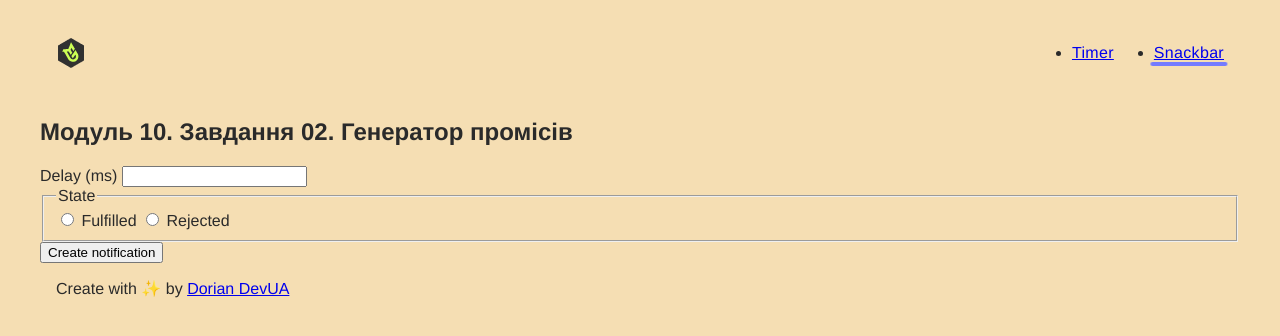
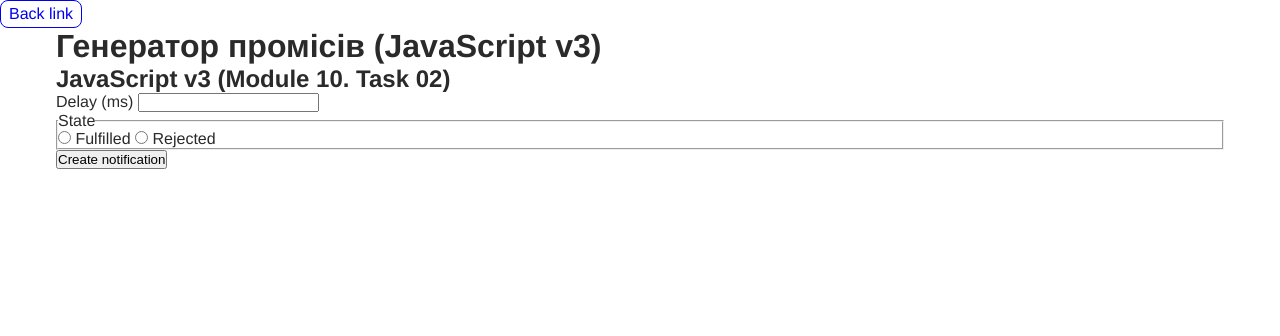
Before and after one commit to DorianDevUA/goit-js-v3-hw-10, a plain HTML site: page 02-snackbar.html in a window 1280 px wide. Drawn offline with Linux system fonts and the light colour scheme.

Commit message:
Deploying to gh-pages from @ DorianDevUA/goit-js-v3-hw-10@638203fd97460a5d25e22b1620b7150be059c85b 🚀

```diff
--- a/01-timer.js
+++ b/01-timer.js
@@ -1,2 +1,2 @@
-import"./assets/style-NG-l__dc.js";import{f as p,i as c}from"./assets/vendor-A92OCY9B.js";function y(t){const l=Math.floor(t/864e5),m=Math.floor(t%864e5/36e5),f=Math.floor(t%864e5%36e5/6e4),h=Math.floor(t%864e5%36e5%6e4/1e3);return{days:l,hours:m,minutes:f,seconds:h}}function o(t){return t.toString().padStart(2,"0")}const e={dateTimePicker:document.querySelector("#datetime-picker"),startButton:document.querySelector("button[data-start]"),days:document.querySelector("span[data-days]"),hours:document.querySelector("span[data-hours]"),minutes:document.querySelector("span[data-minutes]"),seconds:document.querySelector("span[data-seconds]")};let r=null,s=null;e.startButton.addEventListener("click",g);a(!1);const T={enableTime:!0,time_24hr:!0,defaultDate:new Date,minuteIncrement:1,onClose(t){if(s=t[0].getTime(),!(Date.now()<s)){c.error({position:"topRight",title:"Hey",message:"Please choose a date in the future"}),a(!1);return}a(!0)}};p(e.dateTimePicker,T);function g(){r||(d(!1),a(!1),r=setInterval(D,1e3))}function S(){clearInterval(r),r=null,d(!0)}function D(){const t=Date.now(),n=s-t;if(n<=0){S(),c.success({position:"topCenter",title:"Achtung",message:"Час вийшов!"});return}k(y(n))}function k({days:t,hours:n,minutes:u,seconds:i}){e.days.textContent=o(t),e.hours.textContent=o(n),e.minutes.textContent=o(u),e.seconds.textContent=o(i)}function a(t){e.startButton.disabled=!t}function d(t){e.dateTimePicker.disabled=!t}
+import"./assets/modulepreload-polyfill-B5Qt9EMX.js";/* empty css                     */import{f as h,i as c}from"./assets/vendor-A92OCY9B.js";const e={dateTimePicker:document.querySelector("#datetime-picker"),startButton:document.querySelector("button[data-start]"),days:document.querySelector("span[data-days]"),hours:document.querySelector("span[data-hours]"),minutes:document.querySelector("span[data-minutes]"),seconds:document.querySelector("span[data-seconds]")};let r=null,s=null;e.startButton.addEventListener("click",T);a(!1);const y={enableTime:!0,time_24hr:!0,defaultDate:new Date,minuteIncrement:1,onClose(t){if(s=t[0].getTime(),!(Date.now()<s)){c.error({position:"topRight",title:"Hey",message:"Please choose a date in the future"}),a(!1);return}a(!0)}};h(e.dateTimePicker,y);function T(){r||(d(!1),a(!1),r=setInterval(S,1e3))}function g(){clearInterval(r),r=null,d(!0)}function S(){const t=Date.now(),n=s-t;if(n<=0){g(),c.success({position:"topCenter",title:"Achtung",message:"Час вийшов!"});return}D(k(n))}function D({days:t,hours:n,minutes:u,seconds:i}){e.days.textContent=o(t),e.hours.textContent=o(n),e.minutes.textContent=o(u),e.seconds.textContent=o(i)}function a(t){e.startButton.disabled=!t}function d(t){e.dateTimePicker.disabled=!t}function k(t){const l=Math.floor(t/864e5),m=Math.floor(t%864e5/36e5),f=Math.floor(t%864e5%36e5/6e4),p=Math.floor(t%864e5%36e5%6e4/1e3);return{days:l,hours:m,minutes:f,seconds:p}}function o(t){return t.toString().padStart(2,"0")}
 //# sourceMappingURL=01-timer.js.map
--- a/02-snackbar.html
+++ b/02-snackbar.html
@@ -6,36 +6,16 @@
     <link rel="icon" type="image/svg+xml" href="/goit-js-v3-hw-10/vite.svg" />
     <title>Task 2: Snackbar</title>
     <script type="module" crossorigin src="/goit-js-v3-hw-10/02-snackbar.js"></script>
-    <link rel="modulepreload" crossorigin href="/goit-js-v3-hw-10/assets/style-NG-l__dc.js">
+    <link rel="modulepreload" crossorigin href="/goit-js-v3-hw-10/assets/modulepreload-polyfill-B5Qt9EMX.js">
     <link rel="modulepreload" crossorigin href="/goit-js-v3-hw-10/assets/vendor-A92OCY9B.js">
-    <link rel="stylesheet" crossorigin href="/goit-js-v3-hw-10/assets/style-B6UUvbJe.css">
     <link rel="stylesheet" crossorigin href="/goit-js-v3-hw-10/assets/vendor-CUZofXIC.css">
+    <link rel="stylesheet" crossorigin href="/goit-js-v3-hw-10/assets/style-C6M_eaoA.css">
   </head>
   <body>
+    <a class="back-link" href="./index.html">Back link</a>
     <div class="container">
-      <header class="header">
-  <div class="container">
-    <nav class="nav">
-      <a class="nav-logo" href="./index.html" aria-label="Site logo">
-        <svg class="nav-logo-icon" width="30" height="30">
-          <use href="/goit-js-v3-hw-10/assets/sprite-Cd7EhULy.svg#hexagon-color"></use>
-        </svg>
-      </a>
-      <ul class="nav-list">
-        <li class="nav-item">
-          <a class="nav-link {=$timer-act}" href="./01-timer.html">Timer</a>
-        </li>
-        <li class="nav-item">
-          <a class="nav-link active" href="./02-snackbar.html"
-            >Snackbar</a
-          >
-        </li>
-      </ul>
-    </nav>
-  </div>
-</header>
-
-      <h2>Модуль 10. Завдання 02. Генератор промісів</h2>
+      <h1>Генератор промісів (JavaScript v3)</h1>
+      <h2>JavaScript v3 (Module 10. Task 02)</h2>
 
       <form class="form">
         <label>
@@ -58,22 +38,6 @@
         <button type="submit">Create notification</button>
       </form>
 
-      <footer class="footer">
-  <div class="container">
-    <p class="footer-desc">
-      Create with ✨ by
-      <a
-        class="footer-link"
-        href="https://github.com/DorianDevUA"
-        target="_blank"
-        rel="noopener noreferrer"
-      >
-        Dorian DevUA
-      </a>
-    </p>
-  </div>
-</footer>
-
     </div>
   </body>
 </html>
--- a/02-snackbar.js
+++ b/02-snackbar.js
@@ -1,2 +1,2 @@
-import"./assets/style-NG-l__dc.js";import{i}from"./assets/vendor-A92OCY9B.js";const n={form:document.querySelector(".form")};n.form.addEventListener("submit",m);function m(t){t.preventDefault();const e=t.currentTarget,s=parseInt(e.elements.delay.value),o=e.elements.state.value;c(o,s).then(r=>i.success({position:"topRight",title:"OK",message:`Fulfilled promise in ${r}ms`})).catch(r=>i.error({position:"topRight",title:"Error",message:`Rejected promise in ${r}ms`})),e.reset()}function c(t,e){return new Promise((s,o)=>setTimeout(()=>{t==="fulfilled"?s(e):o(e)},e))}
+import"./assets/modulepreload-polyfill-B5Qt9EMX.js";/* empty css                     */import{i}from"./assets/vendor-A92OCY9B.js";const m={form:document.querySelector(".form")};m.form.addEventListener("submit",n);function n(t){t.preventDefault();const e=t.currentTarget,s=parseInt(e.elements.delay.value),o=e.elements.state.value;c(o,s).then(r=>i.success({position:"topRight",title:"OK",message:`Fulfilled promise in ${r}ms`})).catch(r=>i.error({position:"topRight",title:"Error",message:`Rejected promise in ${r}ms`})),e.reset()}function c(t,e){return new Promise((s,o)=>setTimeout(()=>{t==="fulfilled"?s(e):o(e)},e))}
 //# sourceMappingURL=02-snackbar.js.map
--- a/assets/style-NG-l__dc.js
+++ b/assets/modulepreload-polyfill-B5Qt9EMX.js
@@ -1,2 +1,2 @@
 (function(){const t=document.createElement("link").relList;if(t&&t.supports&&t.supports("modulepreload"))return;for(const e of document.querySelectorAll('link[rel="modulepreload"]'))i(e);new MutationObserver(e=>{for(const r of e)if(r.type==="childList")for(const o of r.addedNodes)o.tagName==="LINK"&&o.rel==="modulepreload"&&i(o)}).observe(document,{childList:!0,subtree:!0});function s(e){const r={};return e.integrity&&(r.integrity=e.integrity),e.referrerPolicy&&(r.referrerPolicy=e.referrerPolicy),e.crossOrigin==="use-credentials"?r.credentials="include":e.crossOrigin==="anonymous"?r.credentials="omit":r.credentials="same-origin",r}function i(e){if(e.ep)return;e.ep=!0;const r=s(e);fetch(e.href,r)}})();
-//# sourceMappingURL=style-NG-l__dc.js.map
+//# sourceMappingURL=modulepreload-polyfill-B5Qt9EMX.js.map
--- a/assets/style-B6UUvbJe.css
+++ /dev/null
@@ -1 +0,0 @@
-body{font-family:Helvetica Neue,-apple-system,BlinkMacSystemFont,Segoe UI,Roboto,Oxygen,Ubuntu,Cantarell,Open Sans,sans-serif;color:#2a2a2a;background-color:wheat}.container{min-width:320px;max-width:375px;margin:0 auto;padding:0 16px}@media only screen and (min-width: 768px){.container{max-width:768px}}@media only screen and (min-width: 1200px){.container{max-width:1200px}}@keyframes slide{0%{transform:translate(-140%) translateY(-50%)}to{transform:translate(-104%) translateY(-50%)}}@keyframes stretch{0%{opacity:0;transform:translate(-50%) translateY(100%) scale(.2)}to{opacity:1;transform:translate(-50%) translateY(100%) scale(1)}}.header{padding:20px 0}.nav{display:flex;justify-content:space-between}.nav-logo{display:inline-flex;align-items:center;justify-content:center}.nav-list{display:flex;align-items:center;justify-content:flex-end;gap:40px}.nav-link{position:relative;display:block;font-weight:500;letter-spacing:.02em;transition:.2s ease-in}.nav-link:hover,.nav-link:focus{color:#747bff}.nav-link:after{content:"";position:absolute;bottom:0;left:50%;transform:translate(-50%) translateY(100%);width:110%;height:4px;border-radius:4px;transform-origin:center;animation:stretch .4s cubic-bezier(.68,-.55,.27,1.55) .2s both}.nav-link.active:after{background:#747bff}.back-link{position:relative;display:inline-flex;padding:4px 8px;margin-top:32px;margin-bottom:12px;border:1px solid;border-radius:8px}.back-link:hover{background-color:#556b2f;color:bisque}.bodu{color:#0ff}
--- /dev/null
+++ b/assets/style-C6M_eaoA.css
@@ -0,0 +1 @@
+*{padding:0;margin:0}*,*:before,*:after{box-sizing:border-box}a{text-decoration:none}ol,ul{list-style:none}img{display:block;max-width:100%;height:auto}button,input[type=submit]{display:inline-block;cursor:pointer}label{cursor:pointer}legend{display:block}address{font-style:normal}body,html{height:100%;scroll-behavior:smooth}html:focus-within{scroll-behavior:smooth}body{font-family:Helvetica Neue,-apple-system,BlinkMacSystemFont,Segoe UI,Roboto,Oxygen,Ubuntu,Cantarell,Open Sans,sans-serif;color:#2a2a2a}.container{min-width:320px;max-width:375px;margin:0 auto;padding:0 16px}@media only screen and (min-width: 768px){.container{max-width:768px}}@media only screen and (min-width: 1200px){.container{max-width:1200px}}.header{padding:20px 0}.nav{display:flex;justify-content:space-between}.nav-logo{display:inline-flex;align-items:center;justify-content:center}.nav-list{display:flex;align-items:center;justify-content:flex-end;gap:40px}.nav-link{position:relative;display:block;font-weight:500;letter-spacing:.02em;transition:.2s ease-in}.nav-link:hover,.nav-link:focus{color:#747bff}.back-link{position:relative;display:inline-flex;padding:4px 8px;border:1px solid;border-radius:8px}.back-link:hover{background-color:#556b2f;color:bisque}
--- a/index.js
+++ /dev/null
@@ -1,2 +0,0 @@
-import"./assets/style-NG-l__dc.js";console.log("Hello world");const o={rootContainer:document.querySelector("#root")};o.rootContainer.innerHTML="<div>This is Homepage!</div>";
-//# sourceMappingURL=index.js.map
```
Also changed, not shown: 01-timer.html (+6 -44 lines), index.html (+9 -13 lines), 5 other files. Lines whose indentation alone changed are shown as unchanged.
